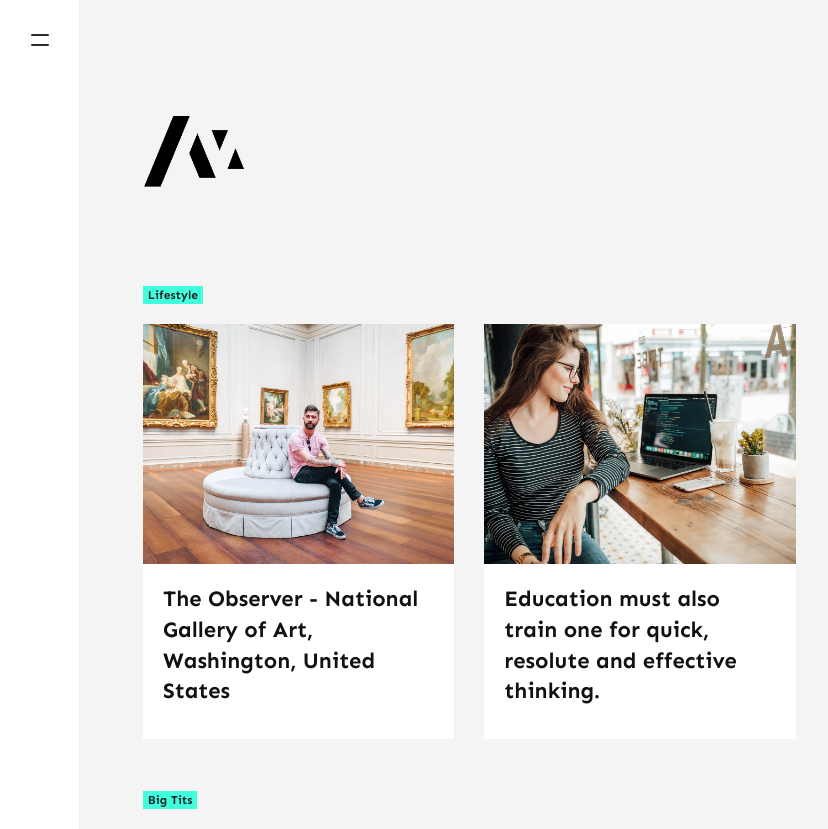
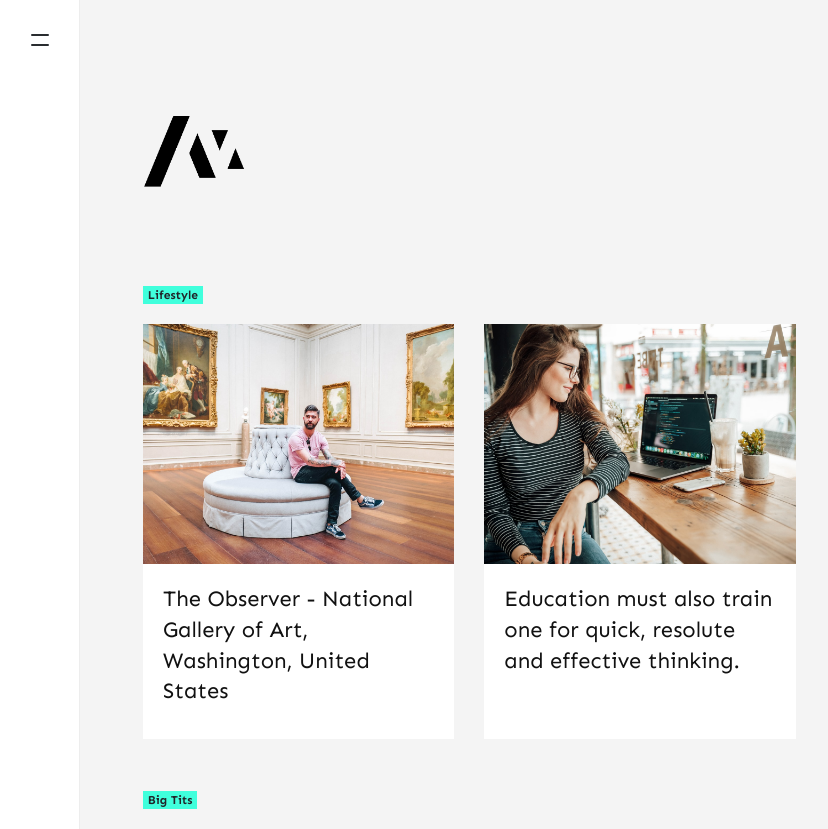
Before and after one commit to ziyoni/ziyoni.github.io, a Jekyll site: the page built from _pages/categories.md, in a window 1280 px wide. Shown: the top 829 px of the page, without its empty margins (0-828 px from the left). Built offline with Jekyll 4.4.1, drawn with Linux system fonts in a browser that asks for light colours; nearby versions of some CDN libraries; comment, search, counter and statistics services are not loaded; grey boxes are pictures that could not be loaded.

Commit message:
Update theme.scss

```diff
--- a/assets/css/theme.scss
+++ b/assets/css/theme.scss
@@ -270,7 +270,7 @@ img, img:hover {
         }
     }
     .card-title {
-        font-weight:700;
+        font-weight:200;
         font-size:22px;
         line-height:1.4;
         a {
```
